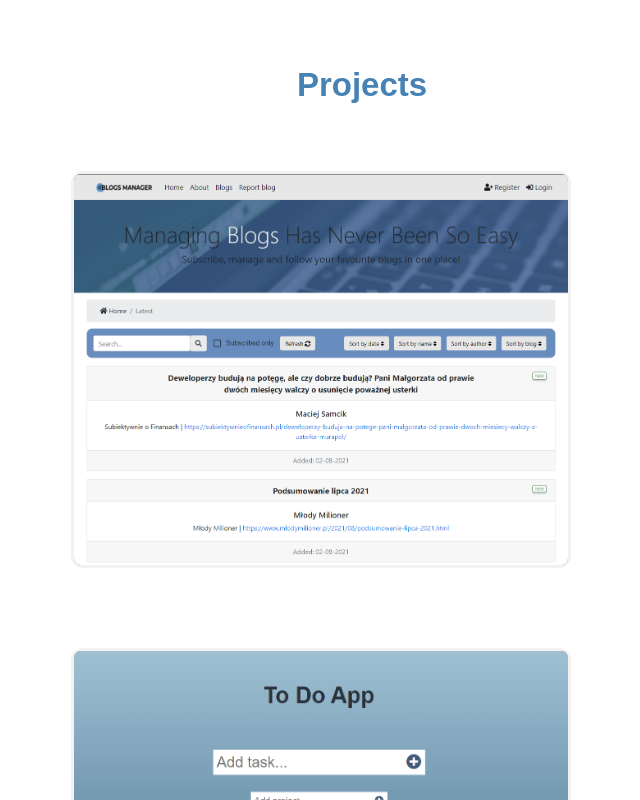
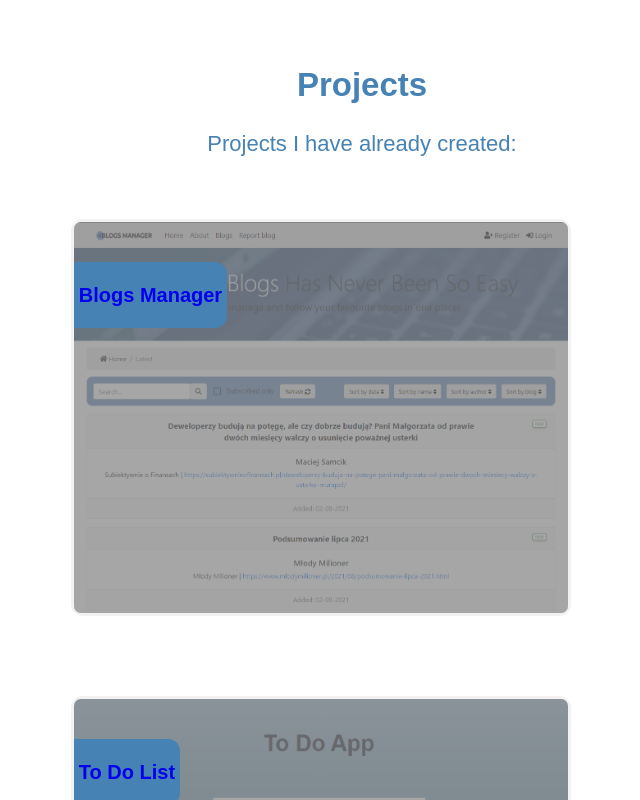
Before and after one commit to AdamMisiak/adammisiak.github.io, a React (Create React App) app: page / in a window 1280 px wide. Shown: the part 6560-7360 px from the top of the page, without its empty margins (278-918 px from the left). Built offline with nearby package versions, Linux system fonts and the light colour scheme.

Commit message:
Changed styles of projects

```diff
--- a/src/components/Projects.tsx
+++ b/src/components/Projects.tsx
@@ -36,6 +36,7 @@ const Projects: React.FunctionComponent = () => {
       <div className="projects-wrapper">
         <div className="projects-sign">
           <h1>Projects</h1>
+          <p>Projects I have already created:</p>
         </div>
         <div className="projects-list">
           {projectsObjects.map((object) => {
--- a/src/styles/Projects.css
+++ b/src/styles/Projects.css
@@ -43,12 +43,13 @@
     box-sizing: border-box;
     width: 100%;
     height: 100%;
+    opacity: 0.3;
     transition: all .2s ease-in-out;
 }
 
-.projects-photo:hover {
+.projects-element:hover .projects-photo {
     transform: scale(1.1);
-    opacity: 0.5;
+    opacity: 0.8;
 }
 
 .projects-text-wrapper {
@@ -56,14 +57,9 @@
     left: 0;
     top: 40px;
     padding: 5px;
-    border-radius: 0 10px 10px 0;
+    border-radius: 0 12px 12px 0;
     background-color: steelblue;
-    opacity: 0;
     transition: opacity 0.2s ease-out;
-}
-
-.projects-photo-wrapper:hover ~ .projects-text-wrapper {
-    opacity: 1;
 }
 
 .projects-element h1{
```
